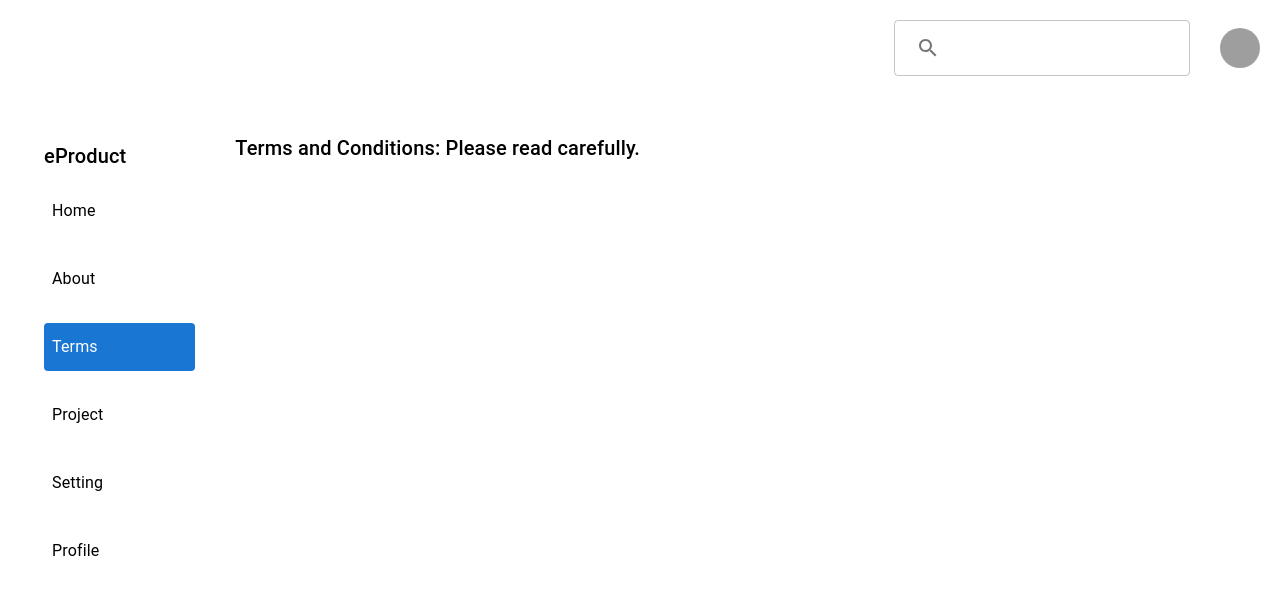
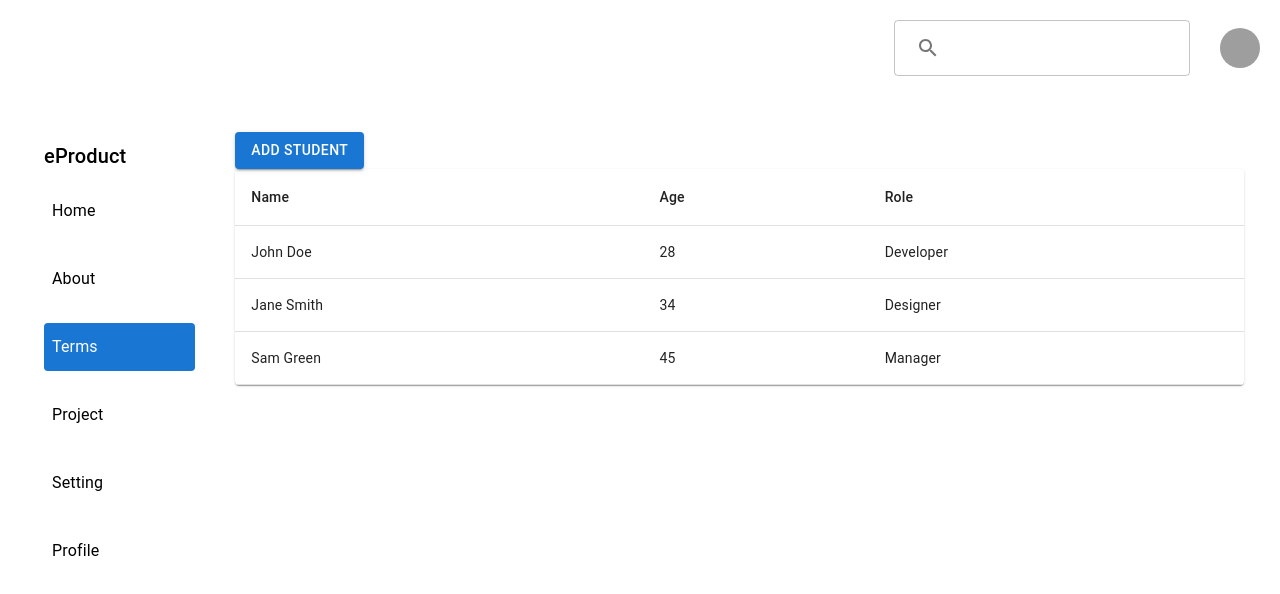
Before and after one commit to chansanjai/Team_Project_000, a React (Vite) app in the folder react-project/: page /dashboard in a window 1280 px wide. Both pictures are taken after a click on the item "Terms". Shown: the top 594 px of the page. Built offline with nearby package versions, Linux system fonts and the light colour scheme; grey boxes are pictures that could not be loaded.

Commit message:
add some file

```diff
--- a/react-project/src/component/Dashbord.jsx
+++ b/react-project/src/component/Dashbord.jsx
@@ -3,6 +3,7 @@ import  './Main.css'
 import { Box, List, ListItem, ListItemText, Typography} from "@mui/material";
 import Profile from "./Profile";
 import About from "./About"
+import Terms from "./Terms";
 function Dashboard() {
   const [selectedPage, setSelectedPage] = useState("Home");
 
@@ -10,7 +11,7 @@ function Dashboard() {
   const pageContent = {
     Home: <About/>,
     About: <Typography variant="h6">About Us: Learn more about our mission and vision.</Typography>,
-    Terms: <Typography variant="h6">Terms and Conditions: Please read carefully.</Typography>,
+    Terms: <Terms />,
     Project: <Typography variant="h6">Projects: Explore our projects here.</Typography>,
     Setting: <Typography variant="h6">Settings: Adjust your preferences here.</Typography>,
     Profile: <Typography variant="h6">Profile: View and edit your profile.</Typography>,
--- /dev/null
+++ b/react-project/src/component/Terms.jsx
@@ -0,0 +1,133 @@
+
+import {
+  Table,
+  TableBody,
+  TableCell,
+  TableContainer,
+  TableHead,
+  TableRow,
+  Paper,
+} from '@mui/material';
+
+function Terms() {
+  const rows = [
+    { name: 'John Doe', age: 28, role: 'Developer' },
+    { name: 'Jane Smith', age: 34, role: 'Designer' },
+    { name: 'Sam Green', age: 45, role: 'Manager' },
+  ];
+
+  return (
+    <div>
+        <StudentFormDialog/>
+    <TableContainer component={Paper}>
+      <Table>
+        <TableHead>
+          <TableRow>
+            <TableCell>Name</TableCell>
+            <TableCell>Age</TableCell>
+            <TableCell>Role</TableCell>
+          </TableRow>
+        </TableHead>
+        <TableBody>
+          {rows.map((row, index) => (
+            <TableRow key={index}>
+              <TableCell>{row.name}</TableCell>
+              <TableCell>{row.age}</TableCell>
+              <TableCell>{row.role}</TableCell>
+            </TableRow>
+          ))}
+        </TableBody>
+      </Table>
+    </TableContainer>
+    </div>
+  );
+}
+import { useState } from 'react';
+import {
+  Dialog,
+  DialogActions,
+  DialogContent,
+  DialogTitle,
+  Button,
+  TextField,
+} from '@mui/material';
+
+function StudentFormDialog() {
+  const [open, setOpen] = useState(false);
+  const [student, setStudent] = useState({
+    name: '',
+    age: '',
+    grade: '',
+  });
+
+  // Open the dialog
+  const handleOpen = () => setOpen(true);
+
+  // Close the dialog
+  const handleClose = () => setOpen(false);
+
+  // Handle input change
+  const handleChange = (event) => {
+    const { name, value } = event.target;
+    setStudent({ ...student, [name]: value });
+  };
+
+  // Handle form submission
+  const handleSubmit = () => {
+    console.log('Student Data:', student);
+    setOpen(false); // Close dialog after submitting
+  };
+
+  return (
+    <div>
+      {/* Button to open dialog */}
+      <Button variant="contained" color="primary" onClick={handleOpen}>
+        Add Student
+      </Button>
+
+      {/* Dialog */}
+      <Dialog open={open} onClose={handleClose}>
+        <DialogTitle>Add Student</DialogTitle>
+        <DialogContent>
+          <TextField
+            autoFocus
+            margin="dense"
+            label="Name"
+            name="name"
+            fullWidth
+            value={student.name}
+            onChange={handleChange}
+          />
+          <TextField
+            margin="dense"
+            label="Age"
+            name="age"
+            fullWidth
+            value={student.age}
+            onChange={handleChange}
+            type="number"
+          />
+          <TextField
+            margin="dense"
+            label="Grade"
+            name="grade"
+            fullWidth
+            value={student.grade}
+            onChange={handleChange}
+          />
+        </DialogContent>
+        <DialogActions>
+          <Button onClick={handleClose} color="secondary">
+            Cancel
+          </Button>
+          <Button onClick={handleSubmit} color="primary">
+            Submit
+          </Button>
+        </DialogActions>
+      </Dialog>
+    </div>
+  );
+}
+
+
+export default Terms;
```
